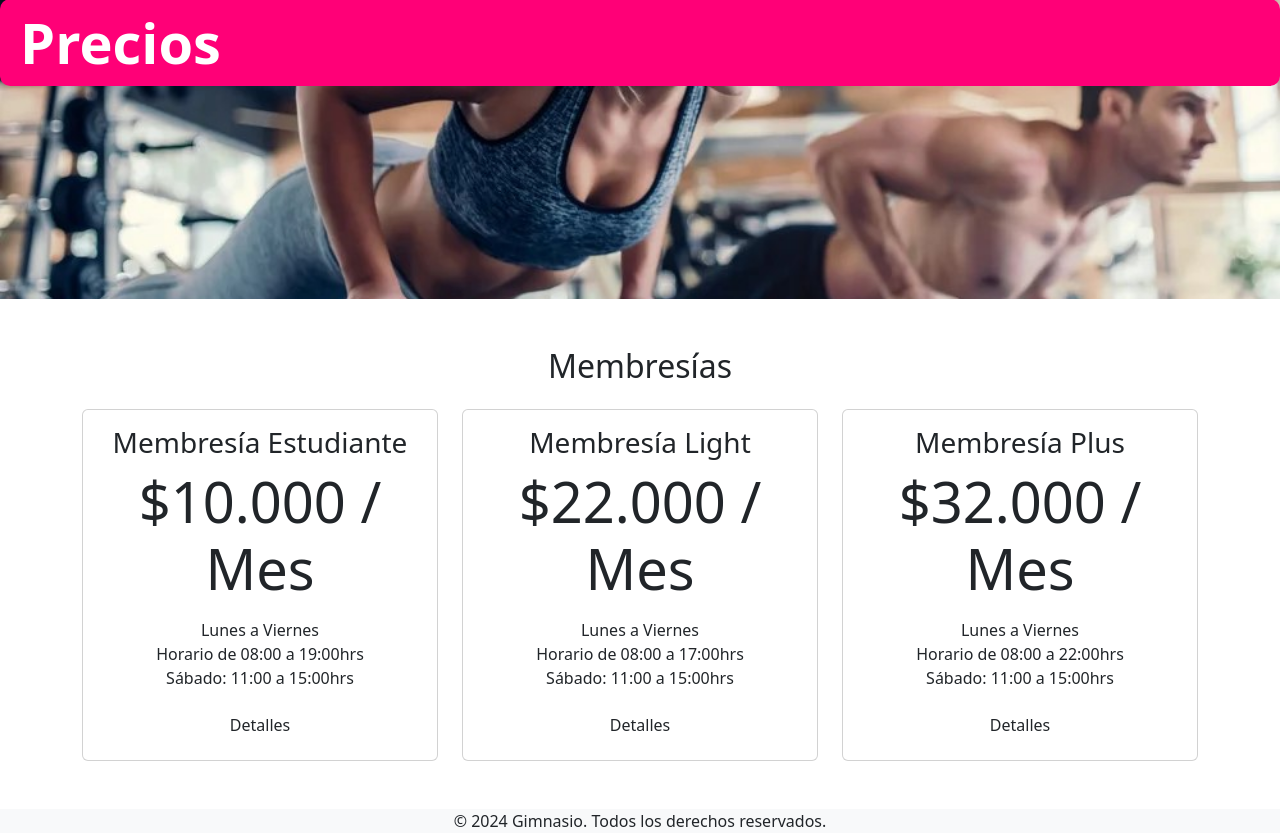
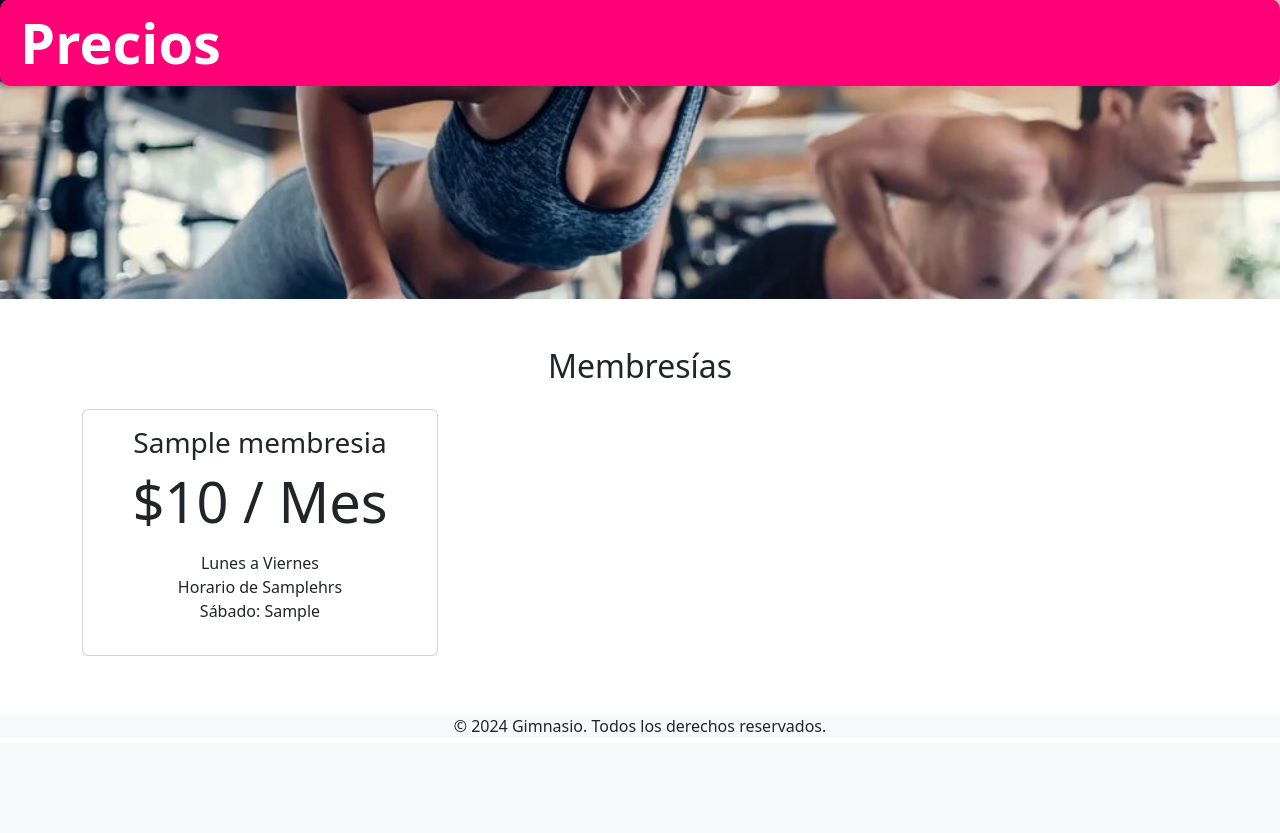
Before and after one commit to Pifo01/cmas, a Django app: page /Membresias/ in a window 1280 px wide. Shown: the part 57-890 px from the top of the page. After the commit the page ends 789 px from the top, so only its background shows below. Run offline with Django 5.2, Linux system fonts and the light colour scheme; tables that the repository leaves empty hold one stand-in row (values such as "Sample post"); some libraries are stand-ins or nearby versions.

Commit message:
MembresiasHechas

```diff
--- a/PortalCMAS/models.py
+++ b/PortalCMAS/models.py
@@ -34,6 +34,12 @@ class Metricas(models.Model):
     peso_press_militar = models.IntegerField(null=True)
 
 class Clases(models.Model):
-    horario = models.CharField(max_length=50)
-    actividad = models.CharField(max_length=50)
-    maquinas_disponibles = models.CharField(max_length=50)
+    Horario = models.CharField(max_length=50)
+    Actividad = models.CharField(max_length=50)
+    Maquinas_Diponibles = models.CharField(max_length=50)
+
+class Membresias(models.Model):
+    Nombre = models.CharField(max_length=30)
+    Precio = models.IntegerField(default=0)
+    Horario1 = models.CharField(max_length=50)
+    Horario2 = models.CharField(max_length=50)
--- a/PortalCMAS/views.py
+++ b/PortalCMAS/views.py
@@ -4,14 +4,54 @@ from django.contrib.auth import *
 from django.contrib import messages
 from django.conf import settings
 from .models import Schedule
-from PortalCMAS.models import Clases
-from .forms import RegistroEntradaForm, MetricasForm, ClasesForm, FormLogin
+from PortalCMAS.models import Clases, Membresias
+from .forms import RegistroEntradaForm, MetricasForm, ClasesForm, FormLogin, MembresiasForm
 
 def Index(request):
     return render(request, 'index.html')
 
-def Membresias(request):
-    return render(request, 'PortalMembresias.html')
+def MembresiasUsuarios(request):
+    membresias=Membresias.objects.all()
+    data={'membresias':membresias}
+    return render(request, 'PortalMembresias.html',data)
+
+def MembresiasAdmin(request):
+    membresias=Membresias.objects.all()
+    data={'membresias':membresias}
+    return render(request, 'PortalMembresiasAdmin.html',data)
+
+def CrearMembresias(request):
+    form=MembresiasForm()
+    if request.method=='POST':
+        form=MembresiasForm(request.POST)
+        if form.is_valid():
+            form.save()
+        return MembresiasAdmin(request)
+    data={'form':form,'titulo':'Agregar Membresia'}
+    return render(request,'membresias_crear.html',data)
+
+def Eliminar_Membresia(request, id):
+    try:
+        membresias = Membresias.objects.get(id=id)
+    except Membresias.DoesNotExist:
+        return redirect('../MembresiasAdmin/')
+
+    if request.method == 'POST':
+        membresias.delete()
+        return redirect('../MembresiasAdmin/')
+
+    return render(request, 'membresias_eliminar.html', {'membresias': membresias})
+
+def Actualizar_Membresia(request,id):
+    membresias=Membresias.objects.get(id=id)
+    form=MembresiasForm(instance=membresias)
+    if request.method=="POST":
+        form=MembresiasForm(request.POST,instance=membresias)
+        if form.is_valid():
+            form.save()
+        return MembresiasAdmin(request)
+    data={'form':form,'titulo':'Actualizar Membresia'}
+    return render(request,'membresias_crear.html',data)
 
 def Login(request):
     form = FormLogin(request.POST or None)
--- a/SistemaCMAS/settings.py
+++ b/SistemaCMAS/settings.py
@@ -61,7 +61,7 @@ DATABASES = {
         'USER': 'root',
         'PASSWORD':'',
         'HOST':'localhost',
-        'PORT':'3306',
+        'PORT':'3307',
 
     }
 }
--- a/SistemaCMAS/urls.py
+++ b/SistemaCMAS/urls.py
@@ -1,9 +1,9 @@
 from django.urls import path
-from PortalCMAS.views import Index, Membresias, Login, Registro, Clases_cliente, Clases_profesor, Comunidad, Contactos, Inscripcion, RegistroEntrada, Metricas_clientes, Login_Admin, Crear_Clase, Ver_Clase, Actualizar_Clase, Eliminar_Clase
+from PortalCMAS.views import Index, MembresiasUsuarios, Login, Registro, Clases_cliente, Clases_profesor, Comunidad, Contactos, Inscripcion, RegistroEntrada, Metricas_clientes, Login_Admin, Crear_Clase, Ver_Clase, Actualizar_Clase, Eliminar_Clase, MembresiasAdmin, CrearMembresias, Eliminar_Membresia, Actualizar_Membresia
 
 urlpatterns = [
     path('', Index),
-    path('Membresias/', Membresias),
+    path('Membresias/', MembresiasUsuarios),
     path('PortalLogin/', Login),
     path('PortalRegistro/', Registro),
     path('Clases_cliente/', Clases_cliente),
@@ -17,5 +17,10 @@ urlpatterns = [
     path('Contactos/', Contactos),
     path('Inscripcion/', Inscripcion),
     path('RegistroEntrada/', RegistroEntrada),
-    path('PortalAdmin/', Login_Admin)
+    path('PortalAdmin/', Login_Admin),
+    path('MembresiasAdmin/', MembresiasAdmin),
+    path('crear_membresia/', CrearMembresias),
+    path('eliminar_membresia/<int:id>', Eliminar_Membresia),
+    path('actualizar_membresia/<int:id>',Actualizar_Membresia),
+
 ]
--- a/templates/PortalMembresias.html
+++ b/templates/PortalMembresias.html
@@ -10,48 +10,23 @@
     <div class="container mt-5">
         <h2 class="text-center mb-4">Membresías</h2>
         <div class="row">
-            <div class="col-md-4">
+            {%for mem in membresias%}
+            <div class="col-md-4" style="margin-bottom: 10px;">
                 <div class="card card-pricing">
                     <div class="card-body text-center">
-                        <h3 class="card-title">Membresía Estudiante</h3>
-                        <p class="display-4">$10.000 / Mes</p>
+
+                        <h3 class="card-title">{{mem.Nombre}}</h3>
+                        <p class="display-4">${{mem.Precio}} / Mes</p>
                         <ul class="list-unstyled">
                             <li>Lunes a Viernes</li>
-                            <li>Horario de 08:00 a 19:00hrs</li>
-                            <li>Sábado: 11:00 a 15:00hrs</li>
+                            <li>Horario de {{mem.Horario1}}hrs</li>
+                            <li>Sábado: {{mem.Horario2}}</li>
                         </ul>
-                        <a href="#" class="btn btn-custom">Detalles</a>
                     </div>
                 </div>
             </div>
-            <div class="col-md-4">
-                <div class="card card-pricing">
-                    <div class="card-body text-center">
-                        <h3 class="card-title">Membresía Light</h3>
-                        <p class="display-4">$22.000 / Mes</p>
-                        <ul class="list-unstyled">
-                            <li>Lunes a Viernes</li>
-                            <li>Horario de 08:00 a 17:00hrs</li>
-                            <li>Sábado: 11:00 a 15:00hrs</li>
-                        </ul>
-                        <a href="#" class="btn btn-custom">Detalles</a>
-                    </div>
-                </div>
-            </div>
-            <div class="col-md-4">
-                <div class="card card-pricing">
-                    <div class="card-body text-center">
-                        <h3 class="card-title">Membresía Plus</h3>
-                        <p class="display-4">$32.000 / Mes</p>
-                        <ul class="list-unstyled">
-                            <li>Lunes a Viernes</li>
-                            <li>Horario de 08:00 a 22:00hrs</li>
-                            <li>Sábado: 11:00 a 15:00hrs</li>
-                        </ul>
-                        <a href="#" class="btn btn-custom">Detalles</a>
-                    </div>
-                </div>
-            </div>
+            {%endfor%}
+
         </div>
     </div>
 
```
Also changed, not shown: PortalCMAS/forms.py (+14 -4 lines), templates/PortalMembresiasAdmin.html (added, +50 -0 lines), templates/membresias_crear.html (added, +13 -0 lines), templates/membresias_eliminar.html (added, +11 -0 lines), PortalCMAS/migrations/0003_membresias_rename_actividad_clases_actividad_and_more.py (added), PortalCMAS/migrations/0004_rename_actividad_clases_actividad_and_more.py (added).
